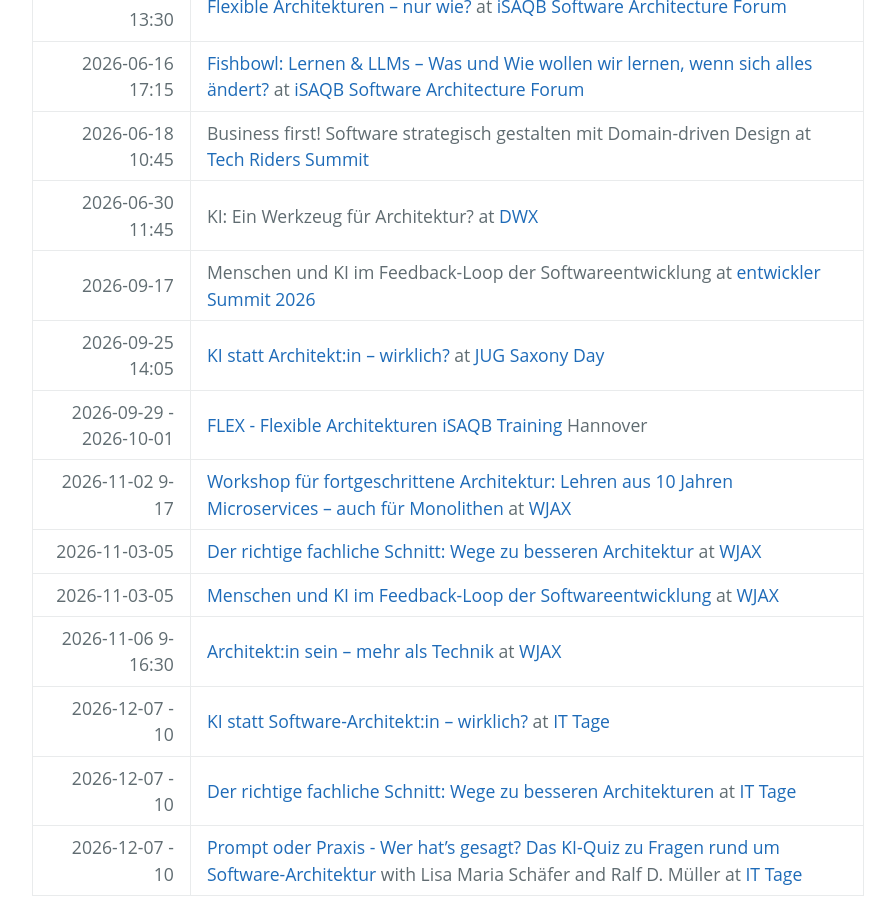
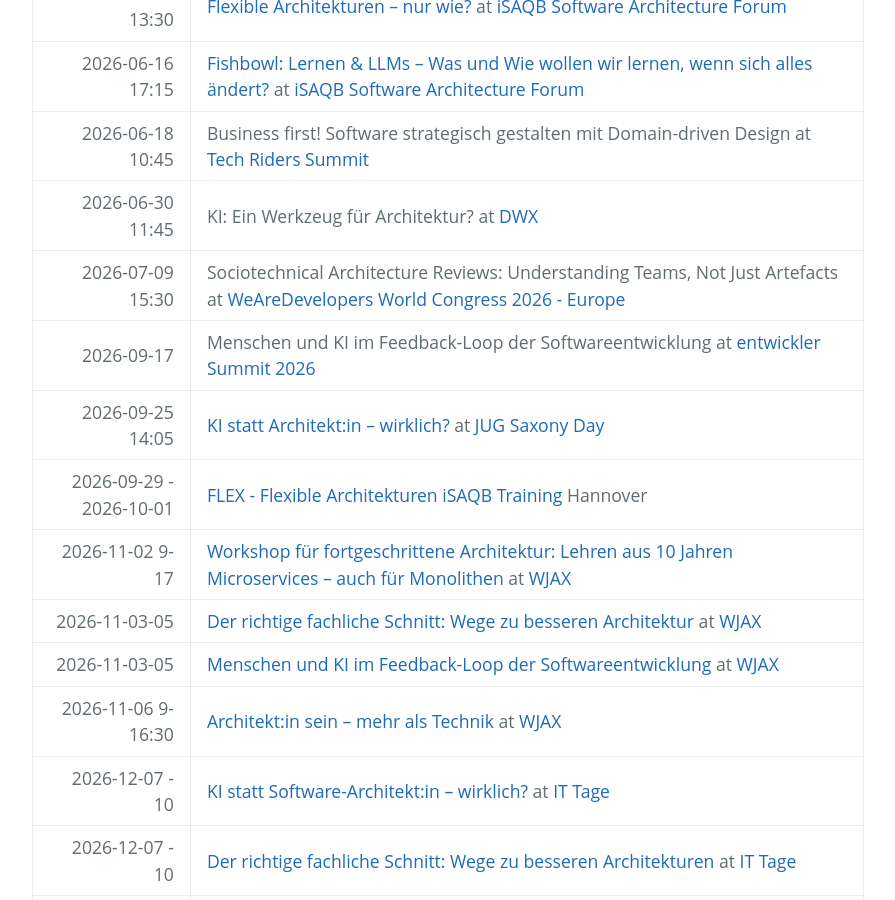
Before and after one commit to ewolff/ewolff.com, a Jekyll site: the page built from schedule.md, in a window 1280 px wide and 900 px high, scrolled down 368 px. Shown: the whole window, without its empty margins (192-1087 px from the left). Built offline with Jekyll 4.4.1, drawn with Linux system fonts in a browser that asks for light colours; our own code applies the rules of GitHub Pages for plain Markdown files.

Commit message:
We are Developers World Congress ergänzt

```diff
--- a/schedule.md
+++ b/schedule.md
@@ -8,6 +8,7 @@
 | 2026-06-16 17:15 | [Fishbowl: Lernen & LLMs – Was und Wie wollen wir lernen, wenn sich alles ändert?](https://conferences.isaqb.org/software-architecture-forum/session/fish-bowl/) at [iSAQB Software Architecture Forum](https://conferences.isaqb.org/software-architecture-forum/) |
 | 2026-06-18 10:45 | Business first! Software strategisch gestalten mit Domain-driven Design at [Tech Riders Summit](https://tech-riders.de/) |
 | 2026-06-30 11:45 | KI: Ein Werkzeug für Architektur? at [DWX](https://www.developer-world.de/dwx/dwx-programm) |
+| 2026-07-09 15:30 | Sociotechnical Architecture Reviews: Understanding Teams, Not Just Artefacts at [WeAreDevelopers World Congress 2026 - Europe](https://www.wearedevelopers.com/world-congress/) |
 | 2026-09-17 | Menschen und KI im Feedback-Loop der Softwareentwicklung at [entwickler Summit 2026](https://entwickler.de/entwickler-summit/) |
 | 2026-09-25 14:05 | [KI statt Architekt:in – wirklich?](https://jugsaxony.org/day/programm/details/304) at [JUG Saxony Day](https://jugsaxony.org/day/) |
 |  2026-09-29 - 2026-10-01 | [FLEX - Flexible Architekturen iSAQB Training](https://www.socreatory.com/de/trainings/flex) Hannover                                              |
```
Also changed, not shown: termine.md (+1 -0 lines).
